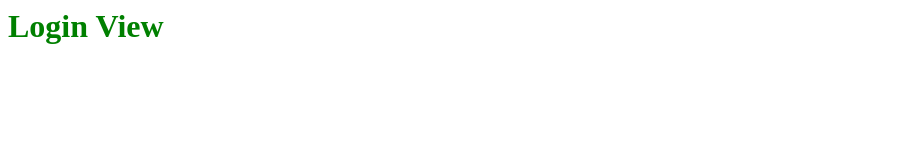
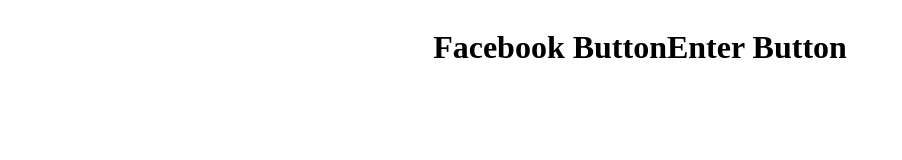
Before and after one commit to benAkehurst/food-search, a website: page app/loginModule/loginView.html in a window 1280 px wide. Shown: the whole page, without its empty margins (0-902 px from the left). Drawn offline with Linux system fonts and the light colour scheme; files that its build step writes are made by us from their sources.

Commit message:
basic makeup - login page

```diff
--- a/app/loginModule/loginView.css
+++ b/app/loginModule/loginView.css
@@ -1,3 +1,16 @@
-h1{
-	color: green;
+.login_container{
+	display: flex;
+	flex-direction: row;
+    flex-wrap: wrap;
+    justify-content: center;
+    align-content: flex-start;
+    align-items: center;
 }
+
+.left_side{
+	align-self: flex-start;
+}
+
+.right_side{
+	align-self: flex-end;
+}
--- a/app/loginModule/loginView.html
+++ b/app/loginModule/loginView.html
@@ -1,3 +1,10 @@
 <link rel="stylesheet" type="text/css" href="app/loginModule/loginView.css">
 
-<h1>Login View</h1>
+<div class="login_container">
+	<div class="left_side">
+		<h1>Facebook Button</h1>
+	</div>
+	<div class="right_side">
+		<h1>Enter Button</h1>
+	</div>
+</div>
```
